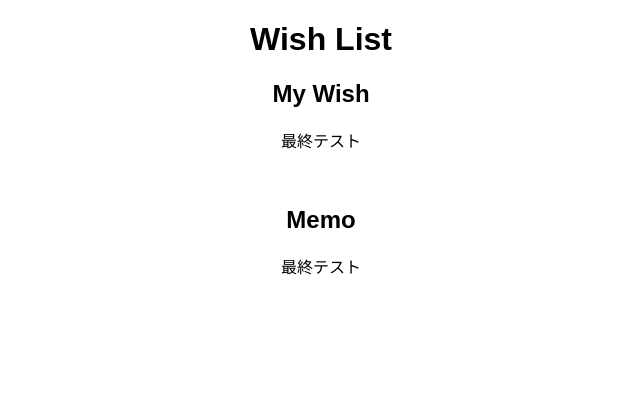
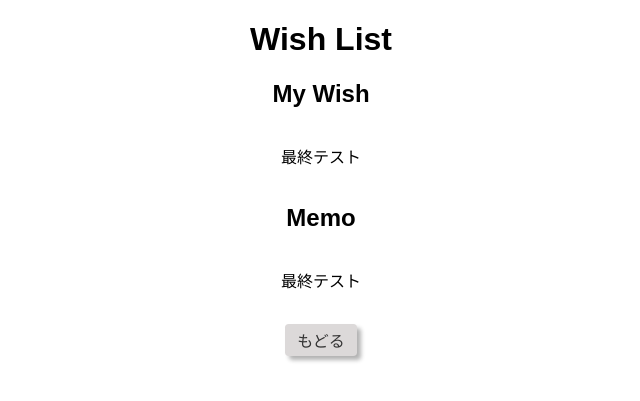
Before and after one commit to tarotyjp/docker-sample-php, a PHP site: page /detail.php?id=20 in a window 1280 px wide. Shown: the top 401 px of the page, without its empty margins (319-959 px from the left). Run offline with PHP 8.4, Linux system fonts and the light colour scheme; data comes from the database, SQL or seed files in the repository.

Commit message:
＃18 Wish詳細（作業完了）

```diff
--- a/src/learning/detail.php
+++ b/src/learning/detail.php
@@ -37,9 +37,10 @@ try {
     <h2>My Wish</h2>
 <!--詳細画面表示作業中-->
     <?php while ($row = $stmt->fetch(PDO::FETCH_ASSOC)) { ?>
-    <p><?php echo $row['my_wish']; ?></p><br>
+    <p class="detail"><?php echo $row['my_wish']; ?></p><br>
     <h2>Memo</h2>
-    <p><?php echo $row['memo']; ?></p><br>
+    <p class="detail"><?php echo $row['memo']; ?></p><br>
 <?php } ?>
+    <a href="index.php" class="btn-style">もどる</a>
 </body>
 </html>
--- a/src/learning/index.php
+++ b/src/learning/index.php
@@ -30,7 +30,7 @@ $wishes = $stmt->fetchAll(PDO::FETCH_ASSOC);
 </head>
 <body>
     <h1>Wish List</h1>
-    <a href="new-wish.php">Wishを追加する</a>
+    <a href="new-wish.php" class="btn-style">Wishを追加する</a>
     <table>
         <thead>
             <tr>
@@ -40,7 +40,7 @@ $wishes = $stmt->fetchAll(PDO::FETCH_ASSOC);
                 <th></th>
             </tr>
         </thead>
-        <!-- 追加したWishを表示する処理 作業中　　GETが。。。-->
+<!--         追加したWishを表示する処理 作業中>-->
         <tbody>
         <?php foreach ($wishes as $wish) { ?>
             <tr>
--- a/src/learning/styles.css
+++ b/src/learning/styles.css
@@ -28,20 +28,6 @@ textarea::placeholder {
     color: rgb(173, 172, 172);
 }
 
-.btn {
-    border-radius: 1mm;
-    color: #333;
-    text-align: center;
-    box-shadow: 4px 4px 4px rgba(0, 0, 0, 0.3);
-    margin: 16px auto;
-    transition: all .2s;
-}
-
-.btn:hover {
-    cursor: pointer;
-    box-shadow: 1px 1px 1px rgba(0, 0, 0, 0.3);
-}
-
 table {
     margin: 24px auto;
 }
@@ -56,3 +42,35 @@ table td {
 thead {
     background: burlywood;
 }
+tbody a {
+    text-decoration: none;
+    color: #333333;
+}
+tbody a:hover {
+    cursor: pointer;
+    text-decoration: underline;
+}
+
+.btn-style {
+    border-radius: 1mm;
+    color: #333;
+    text-align: center;
+    box-shadow: 4px 4px 4px rgba(0, 0, 0, 0.3);
+    padding: 4px 12px;
+    margin: 16px auto;
+    display: inline-block;
+    text-decoration: none;
+    border: 1px;
+    background: #dcd9d9;
+}
+
+.btn-style:hover {
+    cursor: pointer;
+    box-shadow: 1px 1px 1px rgba(0, 0, 0, 0.3);
+}
+
+p.detail {
+    max-width: 60%;
+    text-align: center;
+    display: inline-block;
+}
```
Also changed, not shown: src/learning/new-wish.php (+7 -9 lines).
